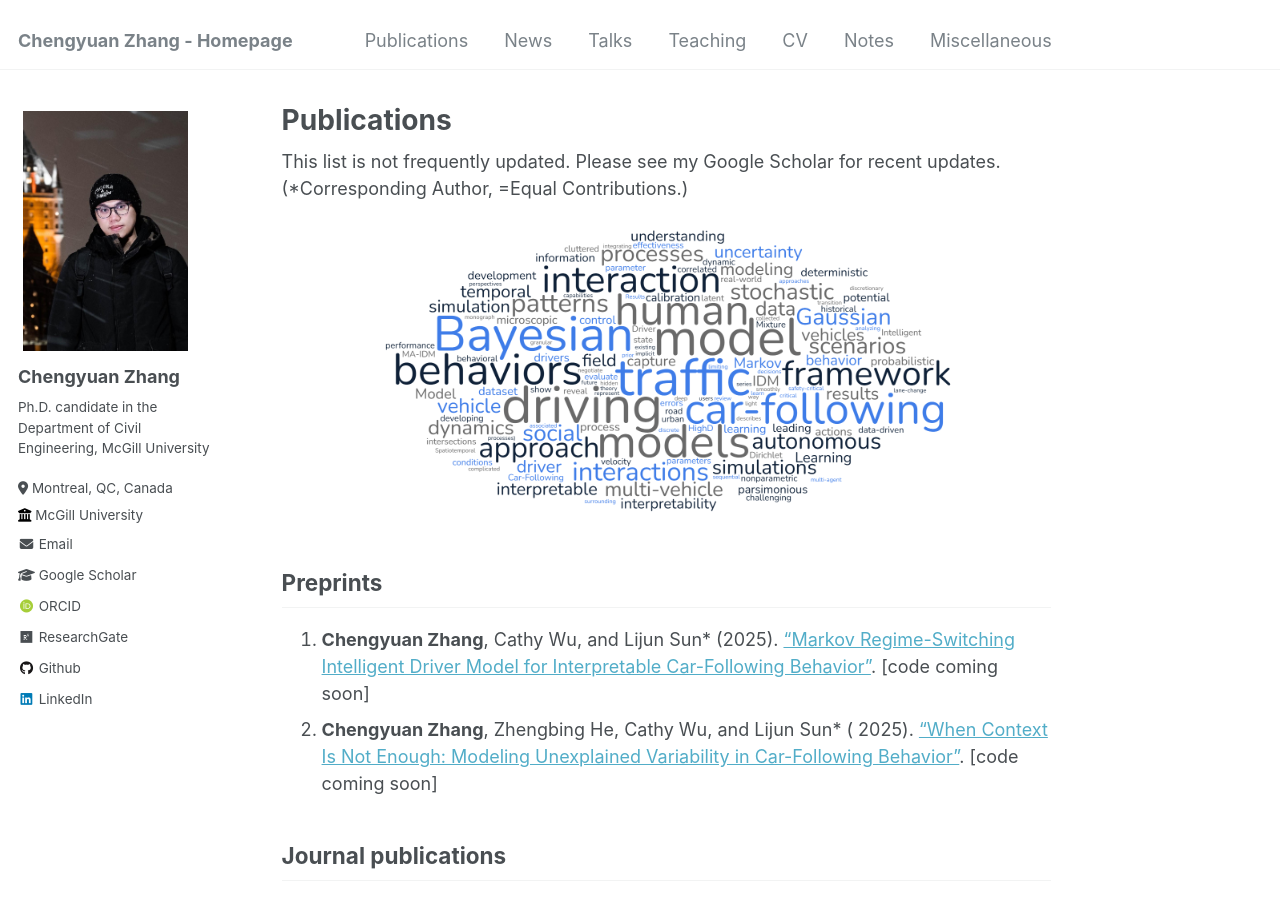
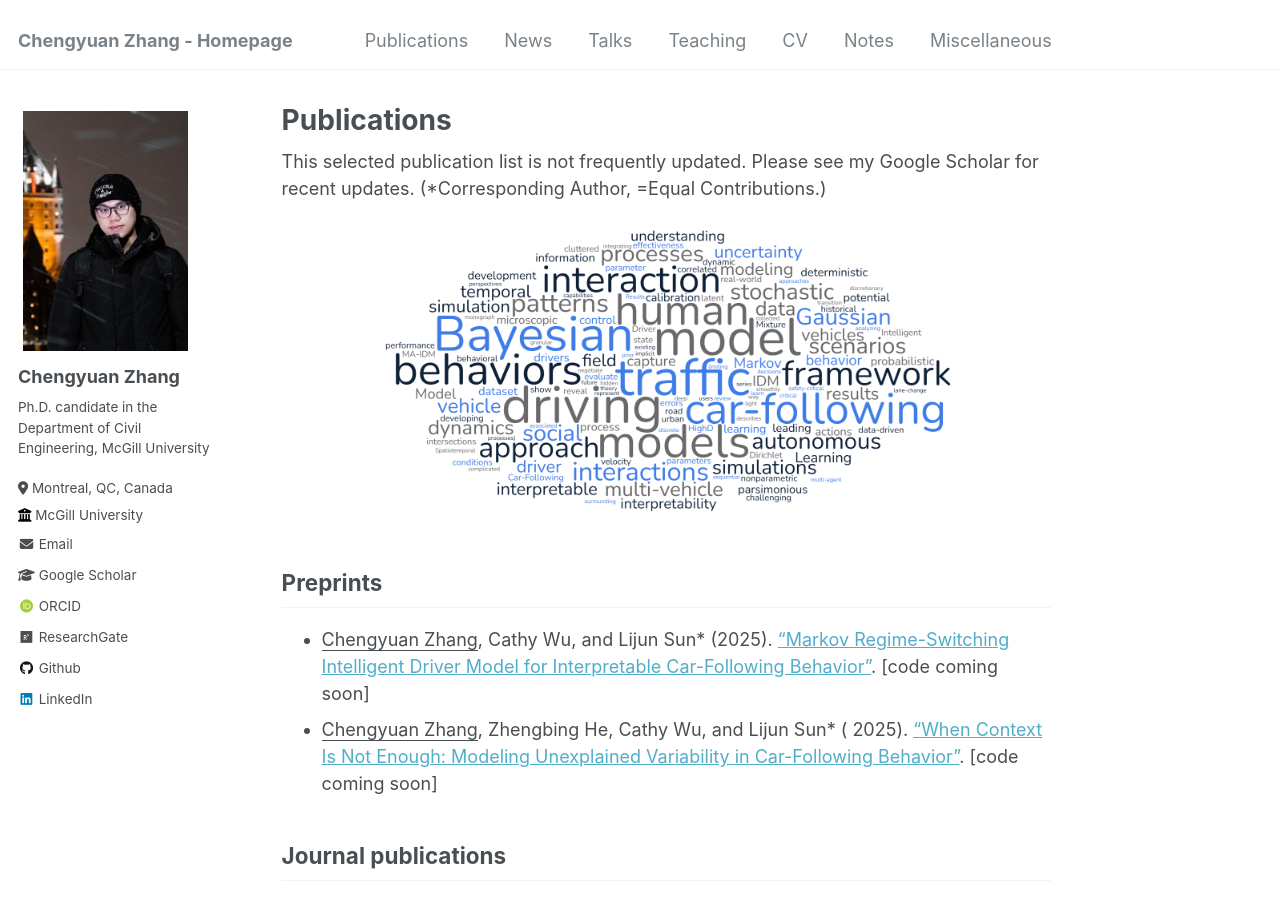
Before and after one commit to Chengyuan-Zhang/chengyuan-zhang.github.io, a Jekyll site: the page built from _pages/publications.md, in a window 1280 px wide and 900 px high. Built offline with Jekyll 4.4.1, drawn with Linux system fonts in a browser that asks for light colours; some web fonts are replaced; comment, search, counter and statistics services are not loaded; some of the changed lines change nothing that is shown.

Commit message:
minor update

```diff
--- a/_pages/publications.md
+++ b/_pages/publications.md
@@ -8,84 +8,84 @@ author_profile: true
 
 [//]: # (APA)
 
-This list is not frequently updated. Please see my Google Scholar for recent updates. (*Corresponding Author, =Equal
+This selected publication list is not frequently updated. Please see my Google Scholar for recent updates. (*Corresponding Author, =Equal
 Contributions.)
 
 <img src="../images/wordcloud_1920x.png" alt="word cloud" width="100%"/>
 
 ## Preprints
 
-1. **Chengyuan Zhang**, Cathy Wu, and Lijun Sun* (2025). ["Markov Regime-Switching Intelligent Driver Model for
+- <u>Chengyuan Zhang</u>, Cathy Wu, and Lijun Sun* (2025). ["Markov Regime-Switching Intelligent Driver Model for
    Interpretable
    Car-Following Behavior"](https://arxiv.org/pdf/2506.14762). [code coming soon]
-2. **Chengyuan Zhang**, Zhengbing He, Cathy Wu, and Lijun Sun* (
+- <u>Chengyuan Zhang</u>, Zhengbing He, Cathy Wu, and Lijun Sun* (
    2025). ["When Context Is Not Enough: Modeling Unexplained
    Variability in Car-Following Behavior"](https://arxiv.org/abs/2507.07012). [code coming soon]
 
 ## Journal publications
 
-1. Xinyu Chen, **Chengyuan Zhang**, Xi-Le Zhao, Nicolas Saunier*, and Lijun Sun (2025). ["Forecasting sparse movement
+- Xinyu Chen, <u>Chengyuan Zhang</u>, Xi-Le Zhao, Nicolas Saunier*, and Lijun Sun (2025). ["Forecasting sparse movement
    speed of urban road networks with nonstationary temporal matrix factorization."](https://pubsonline.informs.org/doi/abs/10.1287/trsc.2024.0629)
    Transportation
    Science. [[code](https://github.com/xinychen/tracebase)] [[blog I](https://medium.com/p/b1c59faf05ea)] [[blog II](https://medium.com/p/4705df163fcf)] [[slides](https://xinychen.github.io/slides/notmf.pdf)]
-2. **Chengyuan Zhang**, Wenshuo Wang, and Lijun Sun* (2024). ["Calibrating Car-Following Models via Bayesian Dynamic
+- <u>Chengyuan Zhang</u>, Wenshuo Wang, and Lijun Sun* (2024). ["Calibrating Car-Following Models via Bayesian Dynamic
    Regression"](https://authors.elsevier.com/sd/article/S0968-090X(24)00240-7). Transportation research part C: emerging
    technologies. (ISTTT25 Special
    Issue) [[code](https://github.com/Chengyuan-Zhang/IDM_Bayesian_Calibration)] [[presentation](https://youtu.be/GIqcL6I7MsU)] [[slides](../_talks/ISTTT25_slides_Chengyuan.pdf)]
-2. **Chengyuan Zhang** and Lijun Sun* (2023).
+- <u>Chengyuan Zhang</u> and Lijun Sun* (2023).
    ["Bayesian Calibration of the Intelligent Driver Model"](https://ieeexplore.ieee.org/document/10415310). IEEE
    Transactions on Intelligent Transportation
    Systems. [[code](https://github.com/Chengyuan-Zhang/IDM_Bayesian_Calibration)] [[presentation](https://youtu.be/GIqcL6I7MsU)] [[poster](../files/TRB_poster_MA_IDM_Chengyuan_2022.pdf)]
-2. Xiaoxu Chen, **Chengyuan Zhang**, Zhanhong Cheng, Yuang Hou, and Lijun Sun* (
+- Xiaoxu Chen, <u>Chengyuan Zhang</u>, Zhanhong Cheng, Yuang Hou, and Lijun Sun* (
    2023). ["A Bayesian Gaussian Mixture Model
    for Probabilistic Modeling of Car-Following Behaviors"](https://ieeexplore.ieee.org/document/10337758/). IEEE
    Transactions on Intelligent Transportation
    Systems.
-2. Xinyu Chen (=), **Chengyuan Zhang** (=), Xiaoxu Chen, Nicolas Saunier, and Lijun Sun* (2023).
+- Xinyu Chen (=), <u>Chengyuan Zhang</u> (=), Xiaoxu Chen, Nicolas Saunier, and Lijun Sun* (2023).
    ["Discovering dynamic patterns from spatiotemporal data with time-varying low-rank autoregression"](https://ieeexplore.ieee.org/document/10177995).
    IEEE Transactions on Knowledge and Data
    Engineering. [[data & code](https://github.com/xinychen/vars)] [[blog](https://medium.com/p/b75d23b23a62)]
-2. **Chengyuan Zhang**, Jiacheng Zhu, Wenshuo Wang*, and Junqiang Xi (2021). ["Spatiotemporal learning of multivehicle
+- <u>Chengyuan Zhang</u>, Jiacheng Zhu, Wenshuo Wang*, and Junqiang Xi (2021). ["Spatiotemporal learning of multivehicle
    interaction patterns in lane-change scenarios"](https://ieeexplore.ieee.org/abstract/document/9357407). IEEE
    Transactions on Intelligent Transportation
    Systems. [[code](https://github.com/Chengyuan-Zhang/Gaussian_Velocity_Field)] [[demo](https://youtu.be/AcyDn43hb7I)] [[project website](https://chengyuan-zhang.github.io/Multivehicle-Interaction/)]
-3. **Chengyuan Zhang**, Xiaomin Zhang, Hongyun Ye, Ming Wei, and Xianxiong Ning* (
+- <u>Chengyuan Zhang</u>, Xiaomin Zhang, Hongyun Ye, Ming Wei, and Xianxiong Ning* (
    2019).[" An efficient parking solution:
    a cam-linkage double-parallelogram mechanism based 1-degrees of freedom stack parking system"](https://mechanismsrobotics.asmedigitalcollection.asme.org/article.aspx?articleid=2733268).
    Journal of Mechanisms
    and Robotics, 11(4). [[demo](https://youtu.be/lmwdDsUXUw8)]
-4. **Chengyuan Zhang** and Jian Xiao* (2018). ["Chaotic behavior and feedback control of
+- <u>Chengyuan Zhang</u> and Jian Xiao* (2018). ["Chaotic behavior and feedback control of
    magnetorheological suspension system with fractional-order derivative"](https://asmedigitalcollection.asme.org/computationalnonlinear/article/13/2/021007/473529/Chaotic-Behavior-and-Feedback-Control-of). Journal of Computational and Nonlinear
    Dynamics, 13(2).
 
 ## Conference publications
 
-1. **Chengyuan Zhang** (=), Kehua Chen (=), Meixin Zhu*, Hai Yang, and Lijun Sun (2024, May). ["Learning Car-Following
+- <u>Chengyuan Zhang</u> (=), Kehua Chen (=), Meixin Zhu*, Hai Yang, and Lijun Sun (2024, May). ["Learning Car-Following
    Behaviors Using Bayesian Matrix Normal Mixture Regression"](https://ieeexplore.ieee.org/document/10588568). In 2024 IEEE Intelligent Vehicles
    Symposium (IV).
    IEEE.
-2. **Chengyuan Zhang**, Rui Chen, Jiacheng Zhu, Wenshuo Wang, Changliu Liu, and Lijun Sun* (2023, September).
+- <u>Chengyuan Zhang</u>, Rui Chen, Jiacheng Zhu, Wenshuo Wang, Changliu Liu, and Lijun Sun* (2023, September).
    ["Interactive Car-Following: Matters but NOT Always"](https://ieeexplore.ieee.org/abstract/document/10421996). In 2023
    IEEE 26th International Conference on Intelligent Transportation Systems (ITSC) (pp. 5120-5125).
    IEEE.
-2. Wenshuo Wang, **Chengyuan Zhang**, Pin Wang, and Ching-Yao Chan* (2020, October). ["Learning Representations for
+- Wenshuo Wang, <u>Chengyuan Zhang</u>, Pin Wang, and Ching-Yao Chan* (2020, October). ["Learning Representations for
    Multi-Vehicle Spatiotemporal Interactions with Semi-Stochastic Potential Fields"](https://ieeexplore.ieee.org/abstract/document/9304849). In 2020 IEEE Intelligent Vehicles
    Symposium (IV) (pp. 1935-1940). IEEE.
-2. **Chengyuan Zhang**, Jiacheng Zhu, Wenshuo Wang, and Ding Zhao* (2019, October). ["A general framework of learning
+- <u>Chengyuan Zhang</u>, Jiacheng Zhu, Wenshuo Wang, and Ding Zhao* (2019, October). ["A general framework of learning
    multi-vehicle interaction patterns from video"](https://ieeexplore.ieee.org/abstract/document/8917212). In 2019 IEEE Intelligent Transportation Systems Conference (ITSC) (pp.
    4323-4328).
    IEEE. [[project website](https://chengyuan-zhang.github.io/Multivehicle-Interaction/)]
 
 ## Books
 
-1. Wenshuo Wang, Letian Wang, **Chengyuan Zhang**, Changliu Liu, and Lijun Sun (2022). ["Social interactions for
+- Wenshuo Wang, Letian Wang, <u>Chengyuan Zhang</u>, Changliu Liu, and Lijun Sun (2022). ["Social interactions for
    autonomous driving: A review and perspectives"](https://www.nowpublishers.com/article/Details/ROB-078). Foundations and Trends® in Robotics, 10(3-4),
    198-376. [[arXiv](https://arXiv.org/abs/2208.07541)] [[project website](https://chengyuan-zhang.github.io/Multivehicle-Interaction/)]
-2. 陈新宇，金杰灵，廖琼华，**张程远**，陈晓旭. ["LaTeX论文写作教程 (Academic Writing with LaTeX)"](https://github.com/xinychen/latex-cookbook).
+- 陈新宇，金杰灵，廖琼华，**张程远**，陈晓旭. ["LaTeX论文写作教程 (Academic Writing with LaTeX)"](https://github.com/xinychen/latex-cookbook).
    清华大学出版社，2023. [[清华大学出版社京东自营官方旗舰店](https://item.jd.com/14204878.html)]
 
 ## Patents
 
-1. **Chengyuan Zhang**, Xiaomin Zhang, Hongyun Ye, Jinming Shi, Manzhi Wang, and Xianxiong Ning.
+- <u>Chengyuan Zhang</u>, Xiaomin Zhang, Hongyun Ye, Jinming Shi, Manzhi Wang, and Xianxiong Ning.
    [Cam-connecting rod type mechanical three-dimensional parking device.](https://patents.google.com/patent/CN108222589B/en)
    CN108222589B, China, 2018
```
